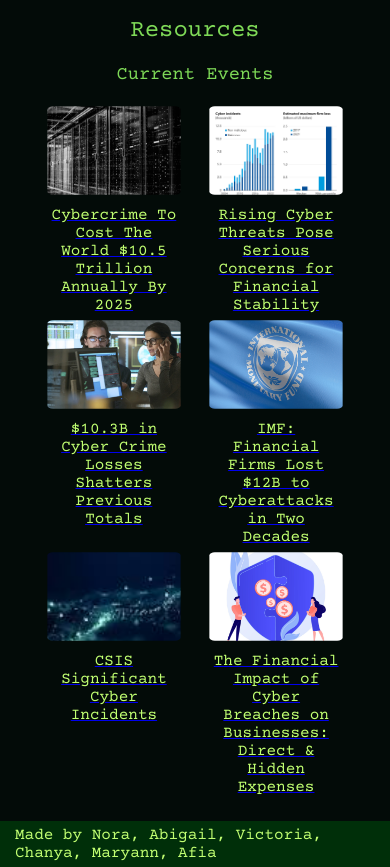
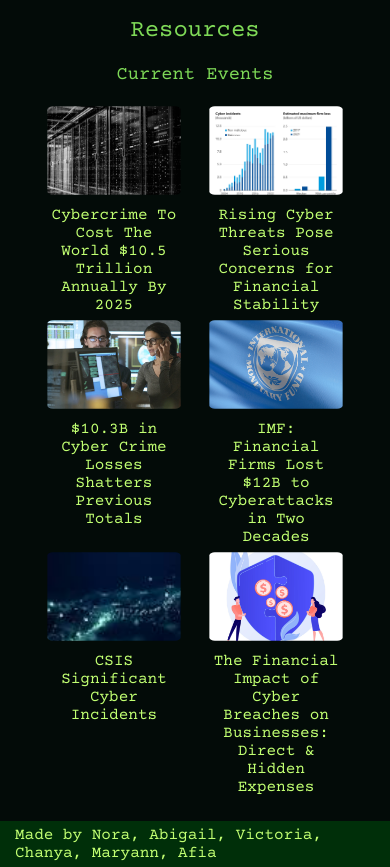
Before and after one commit to afiab/CyberKillers, a plain HTML site: page index.html in a window 390 px wide. Shown: the part 2241-3108 px from the top of the page. Drawn offline with nearby package versions, Linux system fonts and the light colour scheme.

Commit message:
removing link underline on mobile for resources

```diff
--- a/style.css
+++ b/style.css
@@ -287,6 +287,10 @@
         max-width: min-content;
     }
 
+    .item a {
+        text-decoration: none;
+    }
+
     .overlay {
         position: relative; /* Remove absolute positioning */
         opacity: 1; /* Always visible */
```
